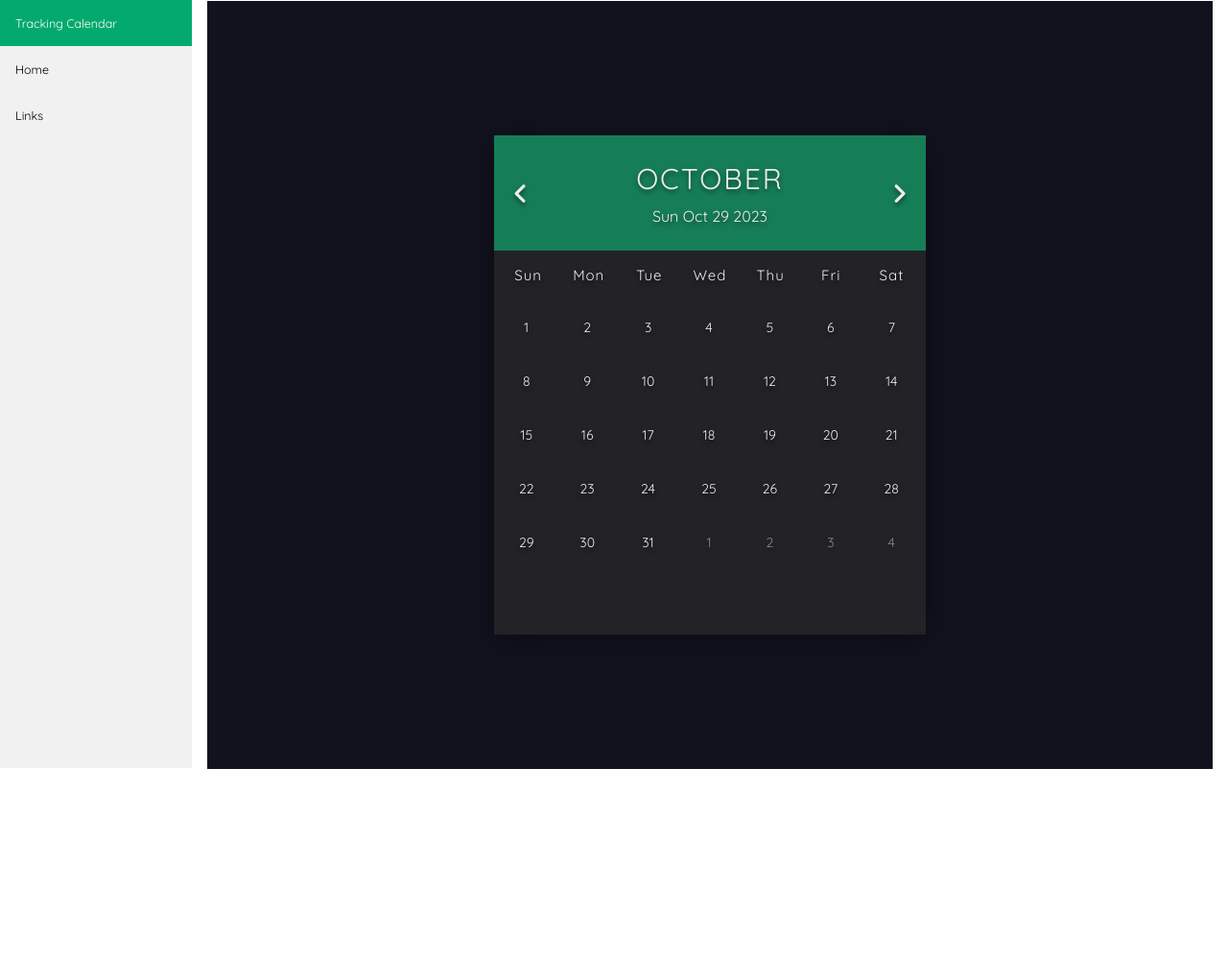
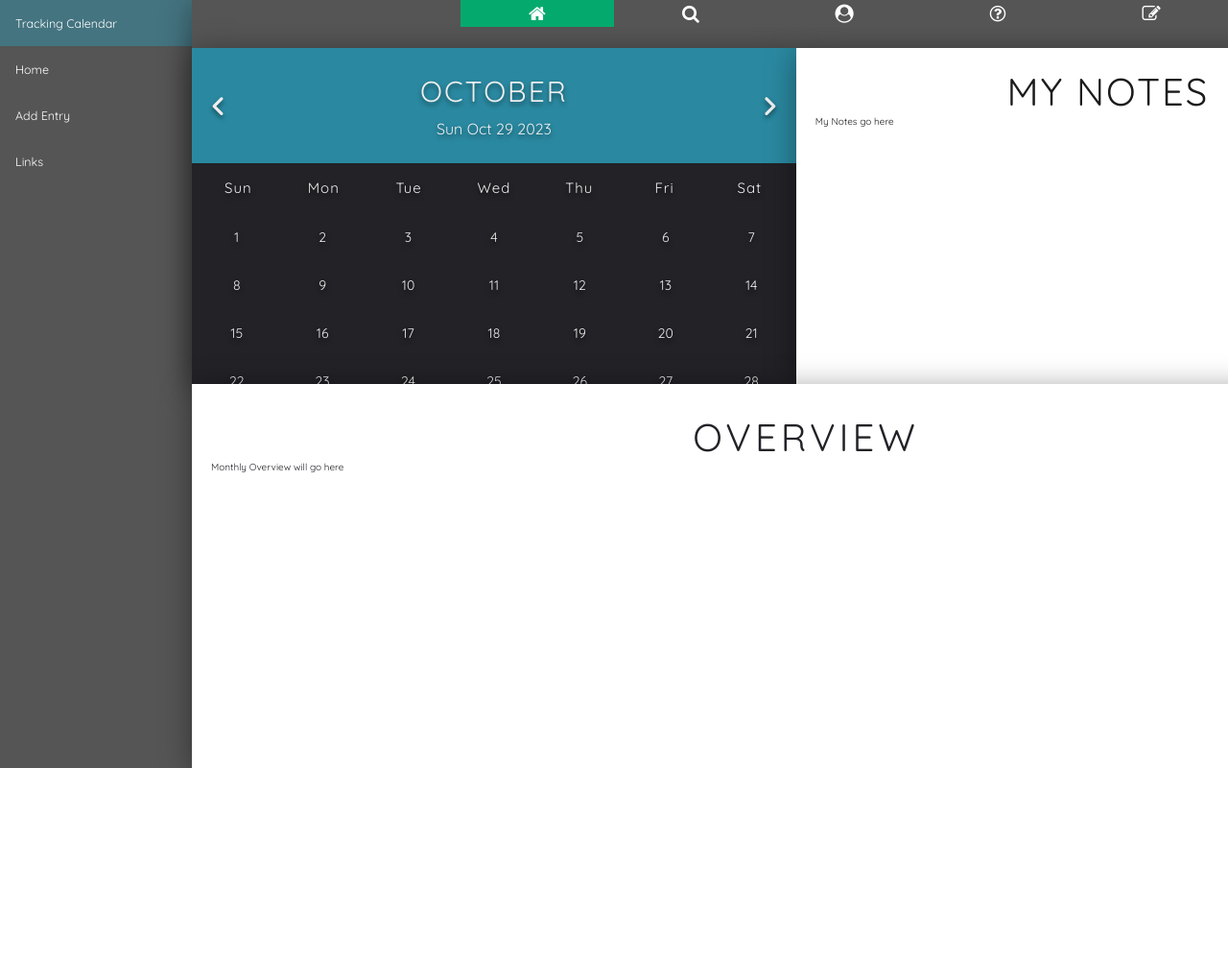
Before and after one commit to asimonson17/CYBR8470_Project, a Django app: template PMDD_Tracker/PMDD_Project/templates/calendar.html in a window 1280 px wide. Shown: the whole page at 96% size. After the commit the page ends 800 px from the top, so only its background shows below. Run offline with Django 4.2, Linux system fonts and the light colour scheme; the template is opened without the code that fills it, so the values that code supplies are empty.

Commit message:
added top nav icon bar, changed font in calendar.html sections. Created boxes around sections. It looks nice when it's full screen, but when screen size is resized there is issues with presentation and sections overlapping. Working to fix

```diff
--- a/PMDD_Tracker/PMDD_Project/templates/calendar.html
+++ b/PMDD_Tracker/PMDD_Project/templates/calendar.html
@@ -14,14 +14,19 @@
 <!--    <link rel="preconnect" href="https://fonts.googleapis.com"> -->
 <!-- <link rel="preconnect" href="https://fonts.gstatic.com" crossorigin> -->
 <link href="https://fonts.googleapis.com/css2?family=Quicksand:wght@300;400;500;600;700&display=swap" rel="stylesheet">
+<link rel="stylesheet" href="https://cdnjs.cloudflare.com/ajax/libs/font-awesome/4.7.0/css/font-awesome.min.css">
 </head>
 <body>
+
   <div class="sidebar">
     <a class="active" href="calendar.html">Tracking Calendar</a>
     <a href="index.html">Home</a>
+    <a href="#addentry">Add Entry</a>
     <a href="#links">Links</a>
   </div>
+
   <div class="content">
+
     <div class="container">
       <div class="calendar">
         <div class="month">
@@ -42,11 +47,30 @@
         <div>Sat</div>
       </div>
       <div class="days">
+      </div>
+    </div> <!--This is the end of the calendar wrapper-->
 
-      </div>
+    <div class="notes">
+      <h1>My Notes</h1>
+      <p>My Notes go here</p>
+     </div>
+     <div class="overview">
+      <h1>Overview</h1>
+      <p>Monthly Overview will go here</p>
+     </div>
+
+   </div> <!--This is the end of the container wrapper-->
+   <div class="entry">
+    <div class="icon-bar">
+      <a class="active" href="#"><i class="fa fa-home"></i></a>
+      <a href="#"><i class="fa fa-search"></i></a>
+      <a href="#"><i class="fa fa-user-circle"></i></a>
+      <a href="#"><i class="fa fa-question-circle-o"></i></a>
+      <a href="#"><i class="fa fa-pencil-square-o"></i></a>
     </div>
-   </div>
+  </div> <!-- this is the end of the contents wrapper-->
   </div>
+
 <script src="script.js"></script>
 </body>
 </html>
--- a/PMDD_Tracker/PMDD_Project/templates/homestyle.css
+++ b/PMDD_Tracker/PMDD_Project/templates/homestyle.css
@@ -23,7 +23,7 @@
 
   /* Active/current link */
   .sidebar a.active {
-    background-color: #04aa6d;
+    background-color: #2a89a1;
     color: white;
   }
 
@@ -42,7 +42,7 @@
   }
 
   .whatispmdd h1 {
-    background-color: #04aa6d;
+    background-color: #2a89a1;
   }
   /* On screens that are less than 700px wide, make the sidebar into a topbar */
   @media screen and (max-width: 700px) {
--- a/PMDD_Tracker/PMDD_Project/templates/script.js
+++ b/PMDD_Tracker/PMDD_Project/templates/script.js
@@ -69,4 +69,5 @@ document.querySelector('.next').addEventListener('click', () => {
     renderCalendar();
 });
 
+
 renderCalendar();
--- a/PMDD_Tracker/PMDD_Project/templates/styles.css
+++ b/PMDD_Tracker/PMDD_Project/templates/styles.css
@@ -7,21 +7,92 @@
 
 html{
   font-size: 62.5%;
+  min-height: 100% !important;
+  height: 100%;
+}
+
+
+/* Page content. The value of the margin-left property should match the value of the sidebar's width property */
+.content {
+  margin-left: 200px;
+  height: 100vh;
+  background-color: #535761;
 }
 
 .container {
   width: 100%;
-  height: 100vh;
-  background-color: #12121f;
+  height: 50%;
+  padding-top: 50px;
+  padding-bottom: 0px;
+  padding-right: 0px;
+  background-color: #555;
+  position: fixed;
+  top: 0;
   color: #eee;
   display: flex;
+  box-shadow: 0 0.5rem 3rem rgba(0, 0, 0, 0.4);
+
+}
+
+.notes {
+  height: 100%;
+  width: 100%;
+  padding: 20px;
+  background-color: #ffffff;
+  box-shadow: 0 0.5rem 3rem rgba(0, 0, 0, 0.4);
+
+}
+
+.notes h1 {
+  text-align: center;
+  font-weight: 400;
+  text-align: center;
+  color: #1b1b1b;
+  font-size: 4rem;
+  font-weight: 400;
+  letter-spacing: 0.2rem;
+  text-transform: uppercase;
+}
+
+.notes p {
+  color: #1b1b1b;
+}
+
+.overview {
+  position: fixed;
+  bottom: 0px;
+  padding: 20px;
+  width: 100%;
+  height: 50%;
+
+  background-color: #ffffff;
+  color:#222227;
+  box-shadow: 0 0.5rem 3rem rgba(0, 0, 0, 0.4);
+
+}
+
+.overview h1 {
   justify-content: center;
-  align-items: center;
+  display: flex;
+  font-weight: 400;
+  text-align: center;
+  color: #222227;
+  font-size: 4rem;
+  font-weight: 400;
+  letter-spacing: 0.4rem;
+  text-transform: uppercase;
+  padding-top: 10px;
+}
+
+.entry {
+  position: absolute;
+  right: 0;
+  color: #262626;
 }
 
 .calendar {
-  width: 45rem;
-  height: 52rem;
+  width: 100%;
+  height: 100%;
   background-color: #222227;
   box-shadow: 0 0.5rem 3rem rgba(0, 0, 0, 0.4);
 }
@@ -29,7 +100,7 @@ html{
 .month {
   width: 100%;
   height: 12rem;
-  background-color: #167e56;
+  background-color: #2a89a1;
   display: flex;
   justify-content: space-between;
   align-items: center;
@@ -67,7 +138,7 @@ html{
   font-size: 1.5rem;
   font-weight: 400;
   letter-spacing: 0.1rem;
-  width: calc(44.2rem / 7);
+  width: calc(100% / 7);
   display: flex;
   justify-content: center;
   align-items: center;
@@ -83,8 +154,7 @@ html{
 
 .days div {
   font-size: 1.4rem;
-  margin: 0.3rem;
-  width: calc(40.2rem / 7);
+  width: calc(100% / 7);
   height: 5rem;
   display: flex;
   justify-content: center;
@@ -114,7 +184,7 @@ html{
   margin: 0;
   padding: 0;
   width: 200px;
-  background-color: #f1f1f1;
+  background-color:#555;
   position: fixed;
   height: 100%;
   overflow: auto;
@@ -123,7 +193,7 @@ html{
 /* Sidebar links */
 .sidebar a {
   display: block;
-  color: black;
+  color: white;
   padding: 16px;
   text-decoration: none;
   font-size: 125%;
@@ -131,7 +201,7 @@ html{
 
 /* Active/current link */
 .sidebar a.active {
-  background-color: #04aa6d;
+  background-color: #447480;
   color: white;
 }
 
@@ -141,12 +211,7 @@ html{
   color: white;
 }
 
-/* Page content. The value of the margin-left property should match the value of the sidebar's width property */
-div.content {
-  margin-left: 200px;
-  padding: 1px 16px;
-  height: 1000px;
-}
+
 
 /* On screens that are less than 700px wide, make the sidebar into a topbar */
 @media screen and (max-width: 700px) {
@@ -172,6 +237,7 @@ div.content {
 }
 
 
+
 /* Ember supports plain CSS out of the box. More info: https://cli.emberjs.com/release/advanced-use/stylesheets/  */
 
 :focus,
@@ -183,12 +249,38 @@ div.content {
 }
 
 .topnav {
-  float: left;
-  color: #f2f2f2;
+  position: absolute;
+  top: 0;
+  right: 0;
+  color: #9b3535;
   text-align: center;
   padding: 14px 16px;
   text-decoration: none;
   font-size: 17px;
+}
+
+.icon-bar {
+  width: 100vh; /* Full-width */
+  background-color: #555; /* Dark-grey background */
+  overflow: auto; /* Overflow due to float */
+}
+
+.icon-bar a {
+  float: left; /* Float links side by side */
+  text-align: center; /* Center-align text */
+  width: 20%; /* Equal width (5 icons with 20% width each = 100%) */
+  padding: 2px 0; /* Some top and bottom padding */
+  transition: all 0.3s ease; /* Add transition for hover effects */
+  color: white; /* White text color */
+  font-size: 1.5vw; /* Increased font size */
+}
+
+.icon-bar a:hover {
+  background-color: #000; /* Add a hover color */
+}
+
+.active {
+  background-color: #04AA6D; /* Add an active/current color */
 }
 
 /* CSS Styling for Tracking Calendar
```
